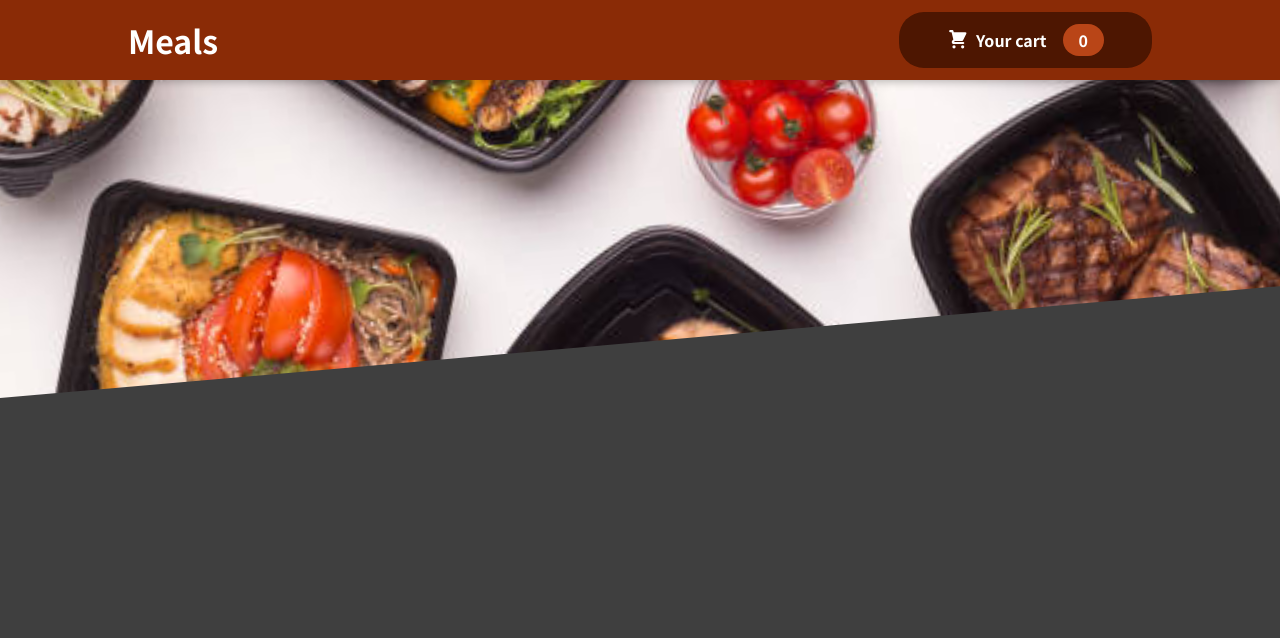
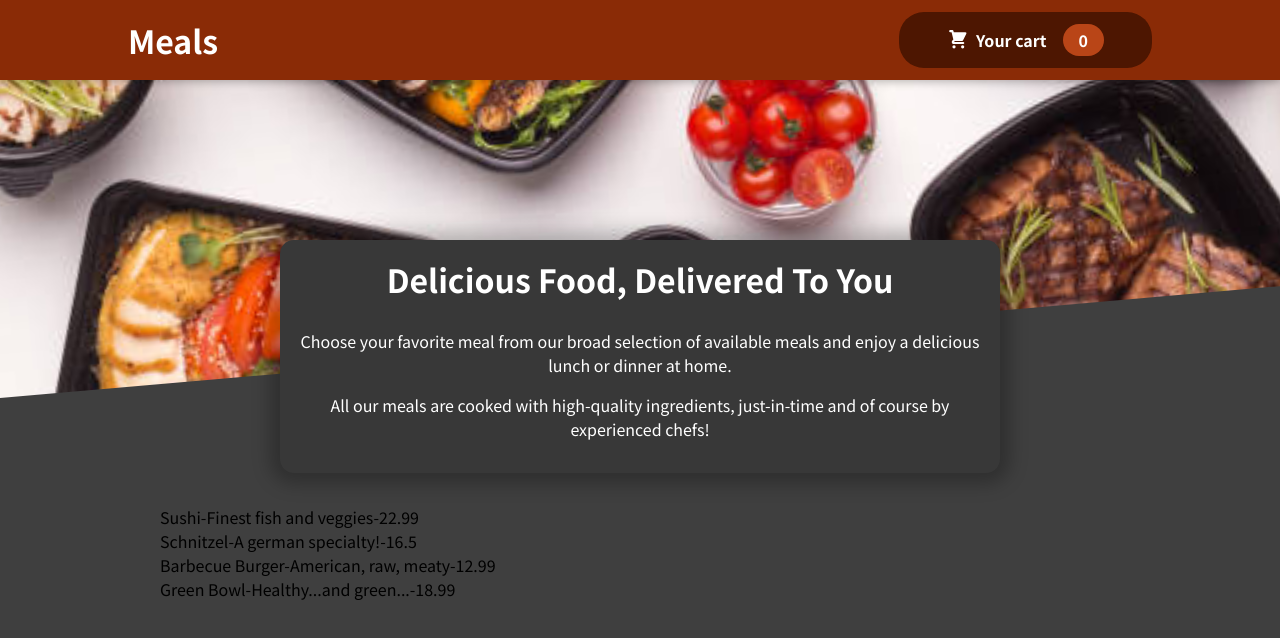
Before and after one commit to Aruns96/react-app5, a React (Create React App) app: page / in a window 1280 px wide. Shown: the top 638 px of the page. Built offline with nearby package versions, Linux system fonts and the light colour scheme.

Commit message:
add restaruant summary

```diff
--- a/src/App.js
+++ b/src/App.js
@@ -1,10 +1,15 @@
 import React from "react";
 import Header from "./Components/Layout/Header";
+import Meals from "./Components/Meals/Meals";
+
 
 function App() {
   return (
    <>
    <Header/>
+   <main>
+    <Meals/>
+   </main>
    </>
   );
 }
--- /dev/null
+++ b/src/Components/Meals/AvailableMeals.css
@@ -0,0 +1,24 @@
+.meals {
+    max-width: 60rem;
+    width: 90%;
+    margin: 2rem auto;
+    animation: meals-appear 1s ease-out forwards;
+  }
+
+  .meals ul {
+    list-style: none;
+    margin: 0;
+    padding: 0;
+  }
+
+  @keyframes meals-appear {
+    from {
+      opacity: 0;
+      transform: translateY(3rem);
+    }
+
+    to {
+      opacity: 1;
+      transform: translateY(0);
+    }
+  }
--- /dev/null
+++ b/src/Components/Meals/AvailableMeals.js
@@ -0,0 +1,45 @@
+import React from 'react';
+import "./AvailableMeals.css"
+
+
+const DUMMY_MEALS = [
+    {
+      id: 'm1',
+      name: 'Sushi',
+      description: 'Finest fish and veggies',
+      price: 22.99,
+    },
+    {
+      id: 'm2',
+      name: 'Schnitzel',
+      description: 'A german specialty!',
+      price: 16.5,
+    },
+    {
+      id: 'm3',
+      name: 'Barbecue Burger',
+      description: 'American, raw, meaty',
+      price: 12.99,
+    },
+    {
+      id: 'm4',
+      name: 'Green Bowl',
+      description: 'Healthy...and green...',
+      price: 18.99,
+    },
+  ];
+const AvailableMeals = (props) => {
+
+    const mealList = DUMMY_MEALS.map(m=>{
+        return <li key={m.id}>{m.name}-{m.description}-{m.price}</li>
+    })
+  return (
+    <section className='meals'>
+        <ul>
+        {mealList}
+        </ul>
+    </section>
+  )
+}
+
+export default AvailableMeals
--- /dev/null
+++ b/src/Components/Meals/Meals.js
@@ -0,0 +1,14 @@
+import React from 'react'
+import MealsSummary from './MealsSummary'
+import AvailableMeals from './AvailableMeals'
+
+const Meals = () => {
+  return (
+    <>
+    <MealsSummary/>
+    <AvailableMeals/>
+    </>
+  )
+}
+
+export default Meals
--- /dev/null
+++ b/src/Components/Meals/MealsSummary.css
@@ -0,0 +1,18 @@
+.summary {
+    text-align: center;
+    max-width: 45rem;
+    width: 90%;
+    margin: auto;
+    margin-top: -10rem;
+    position: relative;
+    background-color: #383838;
+    color: white;
+    border-radius: 14px;
+    padding: 1rem;
+    box-shadow: 0 1px 18px 10px rgba(0, 0, 0, 0.25);
+  }
+
+  .summary h2 {
+    font-size: 2rem;
+    margin-top: 0;
+  }
--- /dev/null
+++ b/src/Components/Meals/MealsSummary.js
@@ -0,0 +1,21 @@
+import React from 'react';
+import "./MealsSummary.css"
+
+const MealsSummary = (props) => {
+  return (
+    <section className="summary">
+      <h2>Delicious Food, Delivered To You</h2>
+      <p>
+        Choose your favorite meal from our broad selection of available meals
+        and enjoy a delicious lunch or dinner at home.
+      </p>
+      <p>
+        All our meals are cooked with high-quality ingredients, just-in-time and
+        of course by experienced chefs!
+      </p>
+    </section>
+
+  )
+}
+
+export default MealsSummary
```
